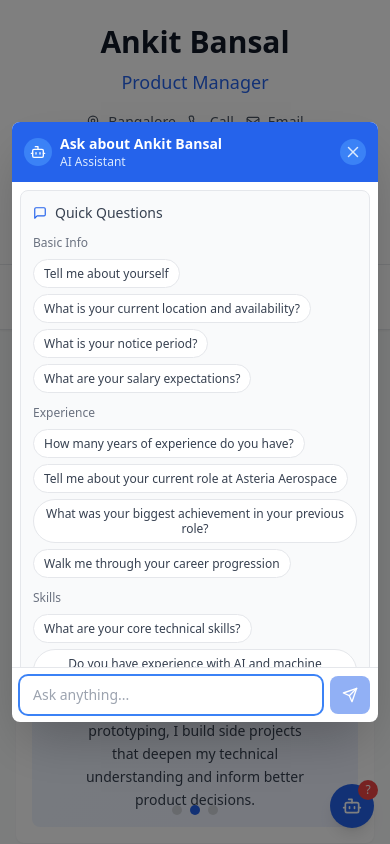
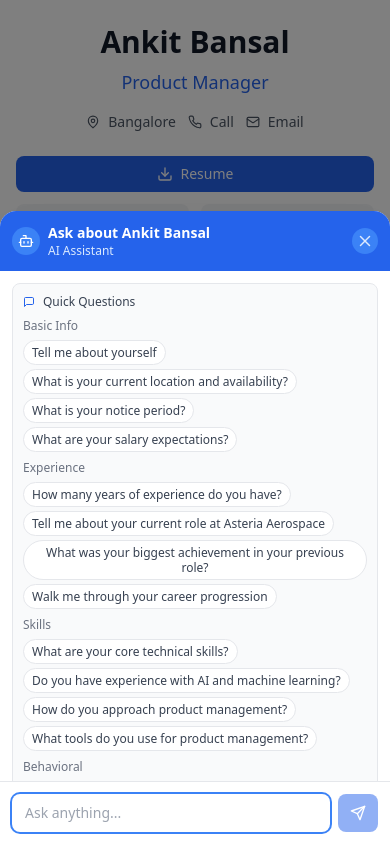
Before and after one commit to ankitbansal2101/digital-resume, a React (Vite) app: page / in a window 390 px wide. Both pictures are taken after a click on the button "Open chat with Ankit's AI assistant". Shown: the top 844 px of the page. Built offline with nearby package versions, Linux system fonts and the light colour scheme; no server answers.

Commit message:
Improve mobile chatbot UX - bottom sheet design and compact layout

```diff
--- a/src/components/Chatbot.tsx
+++ b/src/components/Chatbot.tsx
@@ -136,10 +136,10 @@ const Chatbot: React.FC<ChatbotProps> = ({ isOpen, onClose }) => {
   if (!isOpen) return null;
 
   return (
-    <div className="fixed inset-0 bg-black bg-opacity-50 flex items-center justify-center z-50 p-3 sm:p-4">
-      <div className="bg-white rounded-lg shadow-2xl w-full max-w-2xl h-[85vh] max-h-[600px] sm:h-[600px] flex flex-col">
+    <div className="fixed inset-0 bg-black bg-opacity-50 flex items-end sm:items-center justify-center z-50 p-0 sm:p-4">
+      <div className="bg-white rounded-t-2xl sm:rounded-lg shadow-2xl w-full max-w-2xl h-[75vh] sm:h-[600px] sm:max-h-[600px] flex flex-col">
         {/* Header */}
-        <div className="bg-blue-600 text-white p-3 sm:p-4 rounded-t-lg flex items-center justify-between">
+        <div className="bg-blue-600 text-white p-3 sm:p-4 rounded-t-2xl sm:rounded-t-lg flex items-center justify-between">
           <div className="flex items-center gap-2 sm:gap-3">
             <div className="bg-blue-500 p-1.5 sm:p-2 rounded-full">
               <Bot size={16} className="sm:w-5 sm:h-5" />
@@ -158,7 +158,7 @@ const Chatbot: React.FC<ChatbotProps> = ({ isOpen, onClose }) => {
         </div>
 
         {/* Messages */}
-        <div className="flex-1 overflow-y-auto p-2 sm:p-4 space-y-4">
+        <div className="flex-1 overflow-y-auto p-3 sm:p-4 space-y-3 sm:space-y-4">
           {/* Predefined Questions */}
           <PredefinedQuestions
             onQuestionSelect={handlePredefinedQuestionSelect}
@@ -176,7 +176,7 @@ const Chatbot: React.FC<ChatbotProps> = ({ isOpen, onClose }) => {
               )}
 
               <div
-                className={`max-w-xs lg:max-w-md px-4 py-2 rounded-lg ${
+                className={`max-w-[280px] sm:max-w-xs lg:max-w-md px-3 sm:px-4 py-2 rounded-lg ${
                   message.role === 'user'
                     ? 'bg-blue-600 text-white'
                     : 'bg-gray-100 text-gray-900'
@@ -228,7 +228,7 @@ const Chatbot: React.FC<ChatbotProps> = ({ isOpen, onClose }) => {
         </div>
 
         {/* Input */}
-        <div className="border-t p-2 sm:p-4">
+        <div className="border-t p-3 sm:p-4">
           <div className="flex gap-2">
             <input
               ref={inputRef}
--- a/src/components/PredefinedQuestions.tsx
+++ b/src/components/PredefinedQuestions.tsx
@@ -183,24 +183,24 @@ const PredefinedQuestions: React.FC<PredefinedQuestionsProps> = ({ onQuestionSel
   const categories = Array.from(new Set(predefinedQuestions.map(q => q.category)));
 
   return (
-    <div className="mb-4 p-3 sm:p-4 bg-gray-50 rounded-lg border">
-      <div className="flex items-center gap-2 mb-3">
-        <MessageSquare size={14} className="text-blue-600" />
-        <h3 className="text-sm font-medium text-gray-700">Quick Questions</h3>
+    <div className="mb-3 sm:mb-4 p-2.5 sm:p-4 bg-gray-50 rounded-lg border">
+      <div className="flex items-center gap-2 mb-2 sm:mb-3">
+        <MessageSquare size={12} className="sm:w-[14px] sm:h-[14px] text-blue-600" />
+        <h3 className="text-xs sm:text-sm font-medium text-gray-700">Quick Questions</h3>
       </div>
 
-      <div className="space-y-3">
+      <div className="space-y-2 sm:space-y-3">
         {categories.map(category => (
           <div key={category}>
-            <h4 className="text-xs font-medium text-gray-500 mb-2">{category}</h4>
-            <div className="flex flex-wrap gap-1.5 sm:gap-2">
+            <h4 className="text-xs font-medium text-gray-500 mb-1.5 sm:mb-2">{category}</h4>
+            <div className="flex flex-wrap gap-1 sm:gap-2">
               {predefinedQuestions
                 .filter(q => q.category === category)
                 .map(question => (
                   <button
                     key={question.id}
                     onClick={() => onQuestionSelect(question.question, question.answer)}
-                    className="text-xs bg-white border border-gray-200 text-gray-700 px-2.5 sm:px-3 py-1.5 rounded-full hover:bg-blue-50 hover:border-blue-200 hover:text-blue-700 transition-colors leading-tight"
+                    className="text-xs bg-white border border-gray-200 text-gray-700 px-2 sm:px-3 py-1 sm:py-1.5 rounded-full hover:bg-blue-50 hover:border-blue-200 hover:text-blue-700 transition-colors leading-tight"
                   >
                     {question.question}
                   </button>
```
